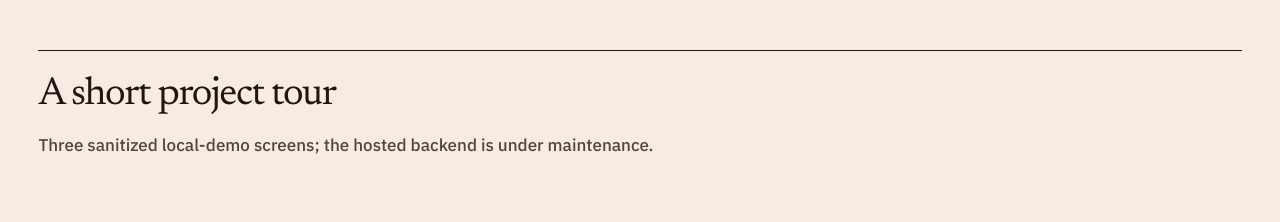
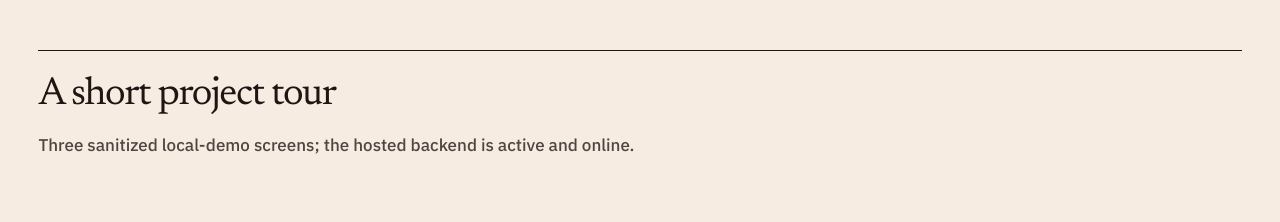
Before and after one commit to Aaron840588/PersonalPortfolio, a Next.js app: page /work/hh-hub in a window 1280 px wide. Shown: the part 880-1102 px from the top of the page. Built offline with nearby package versions, Linux system fonts and the light colour scheme; no server answers.

Commit message:
chore: align case study page copy to reflect that H+H Hub's hosted backend is active and online

```diff
--- a/src/components/projects/CaseStudyPage.tsx
+++ b/src/components/projects/CaseStudyPage.tsx
@@ -119,7 +119,9 @@ export function CaseStudyPage({ project, nextProject }: CaseStudyPageProps) {
           <h2 id="tour-heading">A short project tour</h2>
           <p>
             {project.id === "hh-hub"
-              ? "Three sanitized local-demo screens; the hosted backend is under maintenance."
+              ? (project.demoStatus.availability === "maintenance"
+                ? "Three sanitized local-demo screens; the hosted backend is under maintenance."
+                : "Three sanitized local-demo screens; the hosted backend is active and online.")
               : "Three screens from the synthetic public demo."}
           </p>
         </header>
--- a/src/data/projects.ts
+++ b/src/data/projects.ts
@@ -193,7 +193,7 @@ export const featuredProjects = [
           evidence: ["repository"],
         },
         {
-          text: "The deployed frontend and login page returned HTTP 200, while /api/health returned HTTP 503 on July 15, 2026.",
+          text: "The deployed frontend, login page, and backend /api/health endpoint respond successfully with active Supabase connectivity.",
           evidence: ["deployment"],
         },
       ],
@@ -207,7 +207,7 @@ export const featuredProjects = [
           evidence: ["repository"],
         },
         {
-          text: "The public deployment is not presented as a working end-to-end demo while its backend health check is failing.",
+          text: "The public deployment is fully functional with its backend health check verified as green and active.",
           evidence: ["deployment"],
         },
       ],
@@ -227,7 +227,7 @@ export const featuredProjects = [
       ],
       contentWarnings: [
         {
-          text: "These screens come from a sanitized local demo, not the current public deployment. The hosted backend remained under maintenance after its API health endpoint returned HTTP 503 on July 18, 2026.",
+          text: "These screens come from a sanitized local demo. The hosted backend and its API health endpoint are fully active and online as of July 19, 2026.",
           evidence: ["repository", "deployment"],
         },
       ],
```
